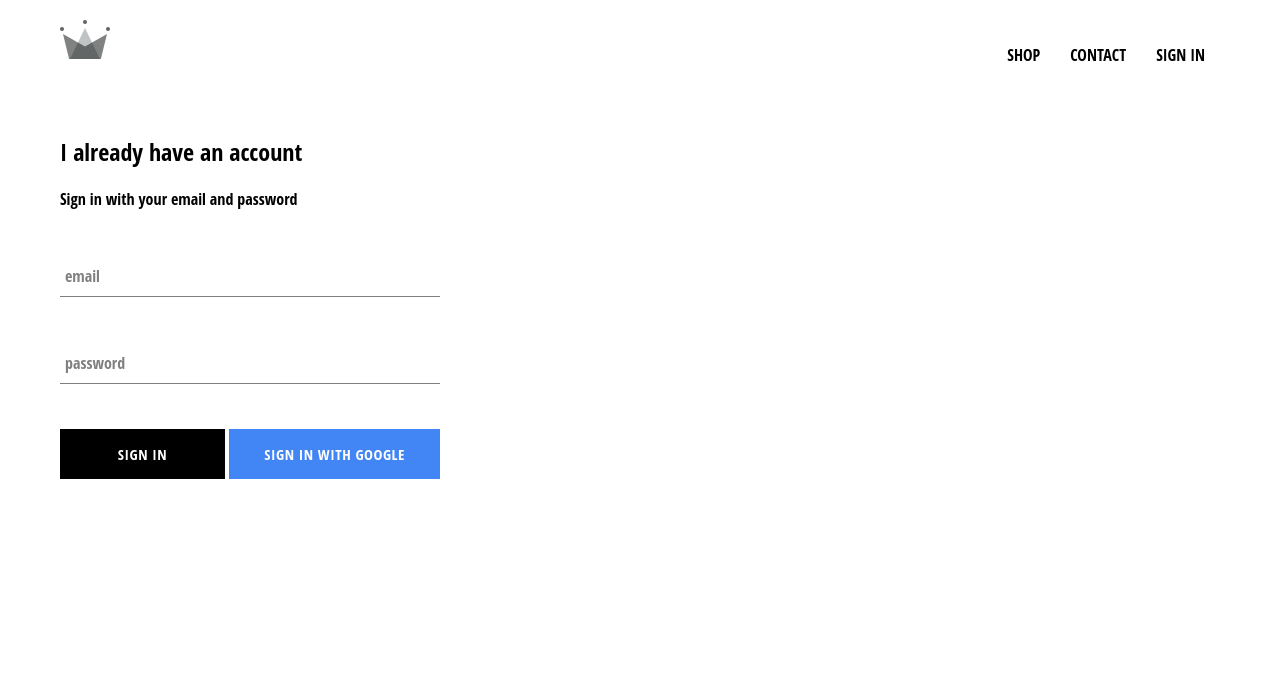
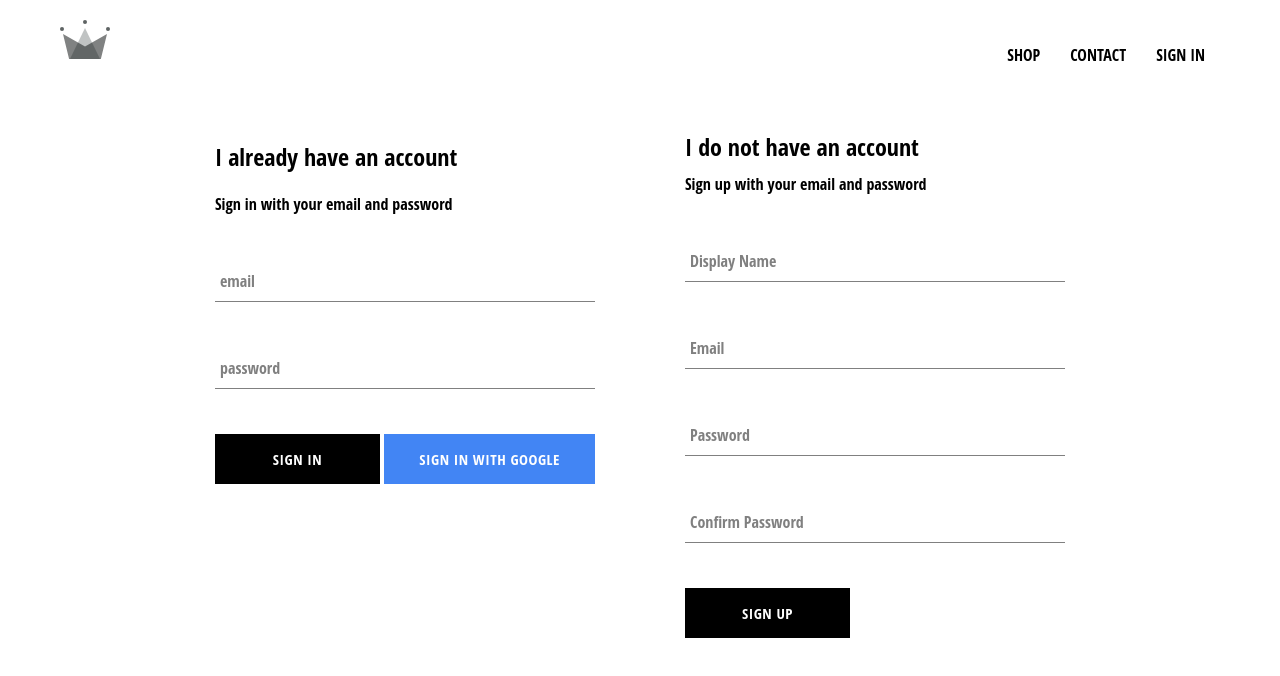
Before and after one commit to ingarspaeglitis/crwn-clothing, a React (Create React App) app: page /signin in a window 1280 px wide. Shown: the top 676 px of the page. Built offline with nearby package versions, Linux system fonts and the light colour scheme; no server answers; the HTML template or start-up script is replaced by a standard one.

Commit message:
adding sign up form

```diff
--- a/src/App.js
+++ b/src/App.js
@@ -6,7 +6,7 @@
 import Header from './components/header/header.components';
 import SignInAndSignUpPage from './pages/sign-in-and-sign-up/sign-in-and-sign-up.component';
 
-import { auth } from './firebase/firebase.utils';
+import { auth, createUserProfileDocument } from './firebase/firebase.utils';
 
 import './App.css';
 
@@ -23,8 +23,24 @@
     unsubscribeFromAuth = null;
 
     componentDidMount() {
-        this.unsubscribeFromAuth = auth.onAuthStateChanged( user => {
-            this.setState({ currentUser: user });
+        this.unsubscribeFromAuth = auth.onAuthStateChanged(async userAuth => {
+
+            if (userAuth) {
+                const userRef = await createUserProfileDocument(userAuth);
+
+                userRef.onSnapshot(snapShot =>  {
+                    this.setState({
+                        currentUser:  {
+                            id: snapShot.id,
+                            ...snapShot.data()
+                        }
+                    });
+                })
+            } else {
+                this.setState({
+                    currentUser: userAuth
+                });
+            }
         });
     }
 
--- /dev/null
+++ b/src/components/sign-up/sign-up.component.jsx
@@ -0,0 +1,111 @@
+import React from 'react';
+
+import './sign-up.styles.scss';
+
+import FormInput from '../../components/form-input/form-input.component';
+import CustomButton from '../../components/custom-button/custom-button.component';
+
+import { auth, createUserProfileDocument } from '../../firebase/firebase.utils';
+
+
+class SignUp extends React.Component {
+
+    constructor(props) {
+        super(props);
+
+        this.state = {
+            displayName: '',
+            email: '',
+            password: '',
+            confirmPassword: ''
+        }
+    }
+
+    handleSubmit = async (event) => {
+        event.preventDefault();
+
+        const { displayName, email, password, confirmPassword } = this.state;
+
+        if (password !==  confirmPassword) {
+            alert("Passwords don't match");
+            return;
+        }
+
+        try {
+
+            const { user } = await auth.createUserWithEmailAndPassword(email, password );
+
+            await createUserProfileDocument(user, { displayName } );
+
+            this.setState({
+                displayName: '',
+                email: '',
+                password: '',
+                confirmPassword: ''
+            });
+
+        } catch (error) {
+            console.error(error);
+        }
+    }
+
+    handleChange = (event) => {
+        const { value, name } = event.target;
+
+        this.setState( { [ name ]: value});
+    }
+
+    render() {
+
+        const { displayName, email, password, confirmPassword } = this.state;
+
+        return (
+            <div className="sign-up">
+                <h2 className="title">I do not have an account</h2>
+                <span>Sign up with your email and password</span>
+
+
+                <form className="sign-up-form" onSubmit={ this.handleSubmit }>
+
+                    <FormInput
+                        name="displayName"
+                        type="text"
+                        value={ displayName }
+                        label="Display Name"
+                        handleChange={ this.handleChange }
+                        required />
+
+                    <FormInput
+                        name="email"
+                        type="email"
+                        value={ email }
+                        label="Email"
+                        handleChange={ this.handleChange }
+                        required />
+
+                    <FormInput
+                        name="password"
+                        type="password"
+                        value={ password }
+                        label="Password"
+                        handleChange={ this.handleChange }
+                        required />
+
+                    <FormInput
+                        name="confirmPassword"
+                        type="confirmPassword"
+                        value={ confirmPassword }
+                        label="Confirm Password"
+                        handleChange={ this.handleChange }
+                        required />
+
+
+                    <CustomButton type="submit">SIGN UP</CustomButton>
+
+                </form>
+            </div>
+        )
+    }
+}
+
+export default SignUp;
--- /dev/null
+++ b/src/components/sign-up/sign-up.styles.scss
@@ -0,0 +1,9 @@
+.sign-up {
+    display: flex;
+    flex-direction: column;
+    width: 380px;
+
+    .title {
+      margin: 10px 0;
+    }
+}
--- a/src/firebase/firebase.utils.js
+++ b/src/firebase/firebase.utils.js
@@ -13,6 +13,33 @@
     appId: "1:86675894793:web:d9d963cf1f34f206"
 };
 
+export const createUserProfileDocument = async (userAuth, additionalData) => {
+    if (!userAuth) return;
+
+    const userRef = firestore.doc(`users/${userAuth.uid}`);
+
+    const snapShot = await userRef.get();
+
+    if (!snapShot.exists) {
+        const { displayName, email } = userAuth;
+        const createdAt = new Date();
+
+        try {
+            await userRef.set({
+                displayName,
+                email,
+                createdAt,
+                ...additionalData
+            });
+
+        } catch (error) {
+            console.log('Error creating user', error.message);
+        }
+    }
+
+    return userRef;
+}
+
 firebase.initializeApp(config);
 
 export const auth = firebase.auth();
--- a/src/pages/sign-in-and-sign-up/sign-in-and-sign-up.component.jsx
+++ b/src/pages/sign-in-and-sign-up/sign-in-and-sign-up.component.jsx
@@ -3,10 +3,12 @@
 import './sign-in-and-sign-up.styles.scss';
 
 import SignIn from '../../components/sign-in/sign-in.component';
+import SignUp from '../../components/sign-up/sign-up.component';
 
 const SignInAndSignUpPage = () => (
     <div className="sign-in-and-sign-up">
         <SignIn />
+        <SignUp/>
     </div>
 )
 
--- a/src/pages/sign-in-and-sign-up/sign-in-and-sign-up.styles.scss
+++ b/src/pages/sign-in-and-sign-up/sign-in-and-sign-up.styles.scss
@@ -0,0 +1,6 @@
+.sign-in-and-sign-up {
+    width: 850px;
+    display: flex;
+    justify-content: space-between;
+    margin: 30px auto;
+}
```
